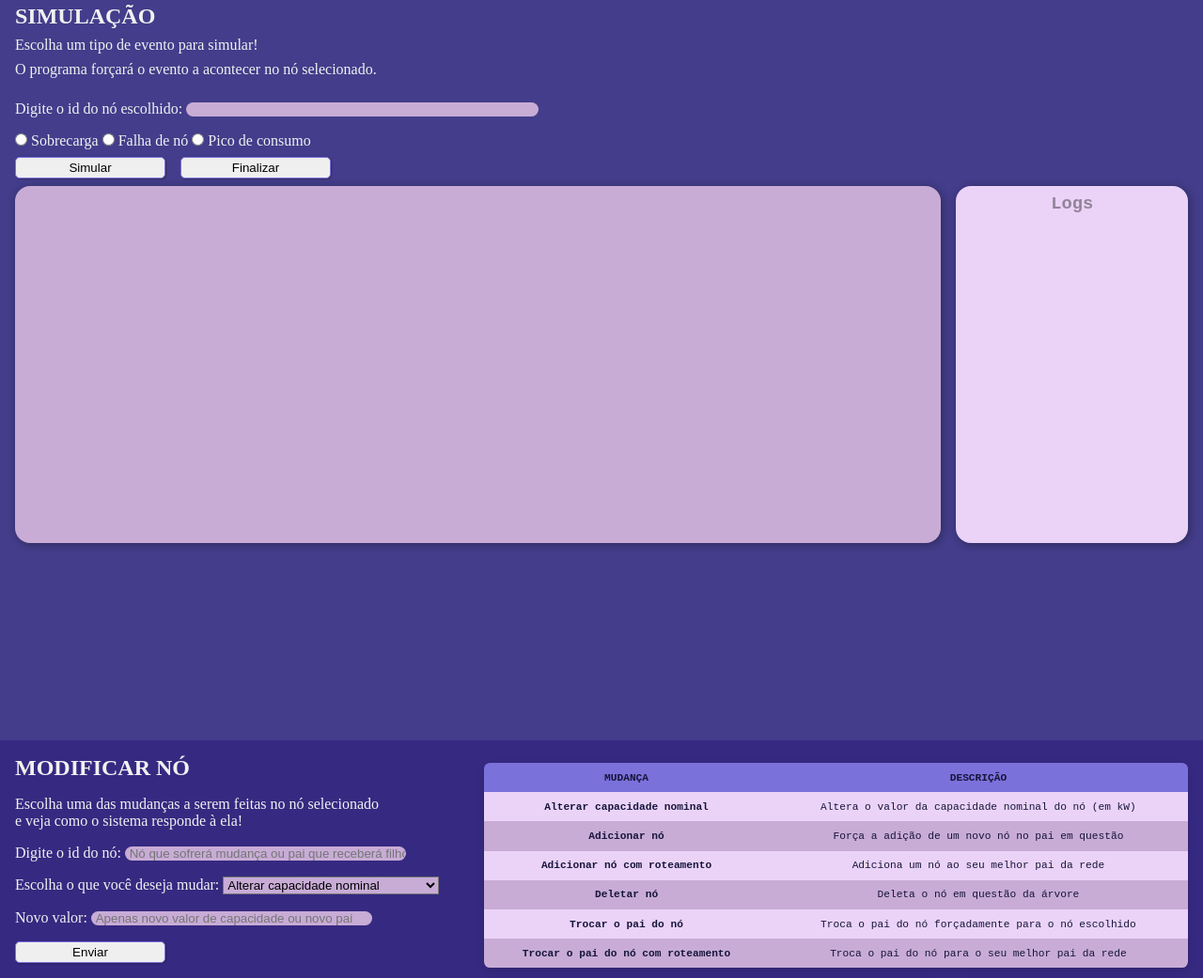
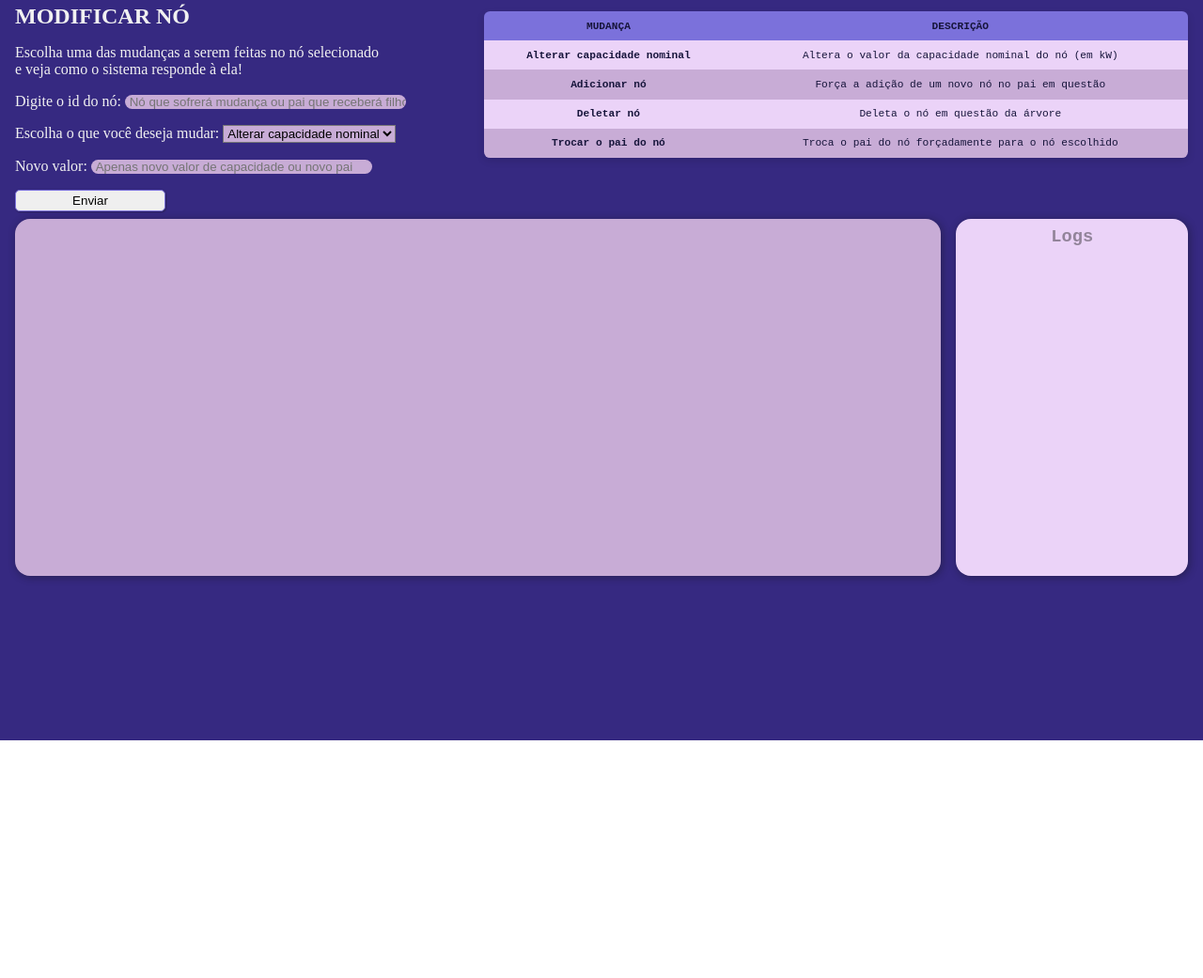
Before and after one commit to mari-378/EcoGrid, a plain HTML site: page templates/index.html in a window 1280 px wide. Shown: the part 849-1890 px from the top of the page at 94% size. Drawn offline with nearby package versions, Linux system fonts and the light colour scheme.

Commit message:
refactor: remove seção de simulação

```diff
--- a/templates/index.html
+++ b/templates/index.html
@@ -11,7 +11,6 @@
         <nav>
             <ul class="nav-links">
                 <li><a href="#tree">Árvore</a></li>
-                <li><a href="#simulation">Simulação</a></li>
                 <li><a href="#change-node">Modificar nó</a></li>
             </ul>
         </nav>
@@ -22,40 +21,6 @@
             <button id="btn-load-tree">Carregar árvore original</button>
             <div class="tree-container"></div>
             <div id="tooltip" class="hidden"></div>
-        </section>
-
-        <section id="simulation">
-            <h2>SIMULAÇÃO</h2>
-            <p>Escolha um tipo de evento para simular!</p>
-            <p>O programa forçará o evento a acontecer no nó selecionado.</p>
-
-            <form id="simulation-form">
-                <div>
-                    <label for="chosen-node">Digite o id do nó escolhido: </label>
-                    <input type="text" name="sim-chosen-node" id="chosen-node" required>
-                </div>
-
-                <div>
-                    <input type="radio" name="simulation-choice" value="overload" id="overload" required>
-                    <label for="overload">Sobrecarga</label>
-
-                    <input type="radio" name="simulation-choice" value="node-failure" id="node-failure">
-                    <label for="node-failure">Falha de nó</label>
-
-                    <input type="radio" name="simulation-choice" value="consumption-peak" id="consumption-peak">
-                    <label for="consumption-peak">Pico de consumo</label>
-                </div>
-            </form>
-            <div class="buttons">
-                <button type="submit" form="simulation-form">Simular</button>
-                <button type="button" id="stop-simulation">Finalizar</button>
-            </div>
-            <div class="tree-logs-container">
-                <div class="tree-container"></div>
-                <div class="logs-container">
-                    <h3>Logs</h3>
-                </div>
-            </div>
         </section>
 
         <section id="change-node">
@@ -76,12 +41,9 @@
                             <label for="opcoes">Escolha o que você deseja mudar: </label>
                             <select name="opcoes" id="opcoes">
                                 <option value="capacity-kw">Alterar capacidade nominal</option>
-                                <!-- <option value="current_load_kw">Carga atual em kW</option> -->
                                 <option value="add-node">Adicionar nó</option>
-                                <option value="add-node-routing">Adicionar nó com roteamento</option>
                                 <option value="delete-node">Deletar nó</option>
                                 <option value="change-parent">Trocar o pai do nó</option>
-                                <option value="change-parent-routing">Trocar o pai do nó com roteamento</option>
                             </select>
                         </div>
 
@@ -113,11 +75,6 @@
                             </tr>
 
                             <tr>
-                                <td>Adicionar nó com roteamento</td>
-                                <td>Adiciona um nó ao seu melhor pai da rede</td>
-                            </tr>
-
-                            <tr>
                                 <td>Deletar nó</td>
                                 <td>Deleta o nó em questão da árvore</td>
                             </tr>
@@ -125,11 +82,6 @@
                             <tr>
                                 <td>Trocar o pai do nó</td>
                                 <td>Troca o pai do nó forçadamente para o nó escolhido</td>
-                            </tr>
-
-                            <tr>
-                                <td>Trocar o pai do nó com roteamento</td>
-                                <td>Troca o pai do nó para o seu melhor pai da rede</td>
                             </tr>
                         </tbody>
                     </table>
```
